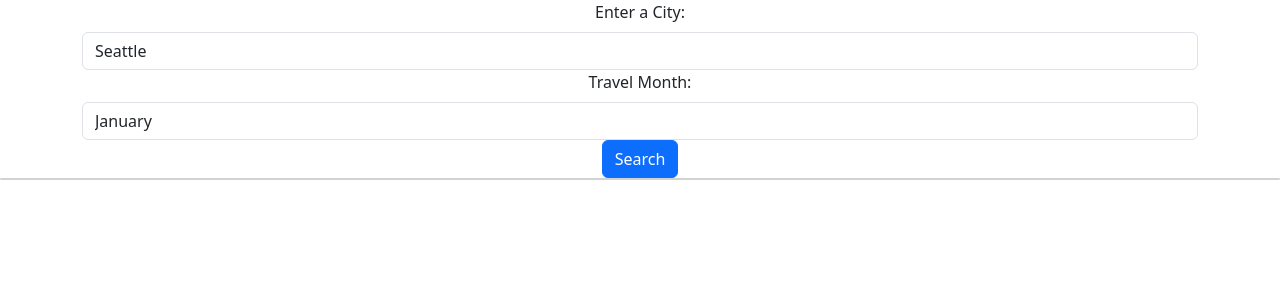
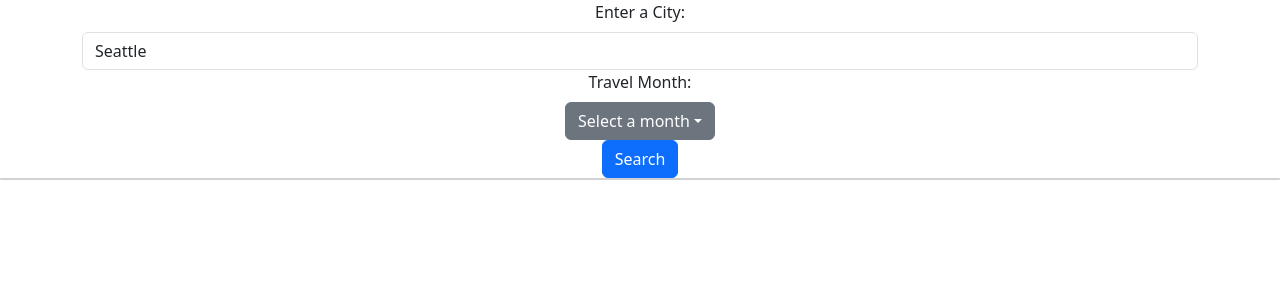
Before and after one commit to tammytdo/travel_planner_frontend, a React (Create React App) app: page / in a window 1280 px wide. Shown: the top 300 px of the page. Built offline with nearby package versions, Linux system fonts and the light colour scheme.

Commit message:
added dropdown arrow to months field

```diff
--- a/src/App.js
+++ b/src/App.js
@@ -2,7 +2,7 @@ import "./App.css";
 import React, { useState } from "react";
 import axios from "axios";
 
-import sampleResponse from "./sampleResponse.json";
+import sampleResponse from "./sampleResponse.json"; // for testing
 import InputForm from "./components/InputForm/InputForm";
 import TypicalWeatherCard from "./components/Weather/TypicalWeatherCard";
 import WeatherCard from "./components/Weather/WeatherCard";
@@ -15,7 +15,7 @@ function App() {
     // city: "",
     // month: "",
     city: "Seattle", // Seattle for testing
-    month: "January", // January for testing
+    month: "Select a month", // January for testing
     months: [
       "January",
       "February",
@@ -43,8 +43,6 @@ function App() {
   });
 
   const handleInputChange = (e) => {
-    e.preventDefault();
-
     const { name, value } = e.target;
     setUserFormData({
       ...userFormData,
@@ -52,57 +50,56 @@ function App() {
     });
   };
 
-  // testing
-  const handleFormSubmit = async (e) => {
+  // // testing
+  // const handleFormSubmit = async (e) => {
+  //   e.preventDefault();
+  //   try {
+  //     if (userFormData.city && userFormData.month) {
+  //       // Instead of making an actual API call, use the imported sampleResponse
+  //       setUserFormData({
+  //         ...userFormData,
+  //         response: sampleResponse,
+  //         attractions: sampleResponse.attractions,
+  //         restaurants: sampleResponse.restaurants,
+  //         typicalWeather: sampleResponse.typical_weather,
+  //         upcomingWeather: sampleResponse.upcoming_weather,
+  //       });
+  //     } else {
+  //       console.error("City and month are required");
+  //     }
+  //   } catch (error) {
+  //     console.error("Error:", error);
+  //   }
+  // };
+
+  // Live API call
+  const handleFormSubmit = (e) => {
     e.preventDefault();
+    fetchData();
+  };
+
+  // Live API call
+  const fetchData = async () => {
     try {
       if (userFormData.city && userFormData.month) {
-        // Instead of making an actual API call, use the imported sampleResponse
+        const apiEndpoint = `http://localhost:5000/getCityData?user_destination=${userFormData.city}&month=${userFormData.month}`;
+
+        const response = await axios.get(apiEndpoint);
+
         setUserFormData({
           ...userFormData,
-          response: sampleResponse,
-          attractions: sampleResponse.attractions,
-          restaurants: sampleResponse.restaurants,
-          typicalWeather: sampleResponse.typical_weather,
-          upcomingWeather: sampleResponse.upcoming_weather,
+          attractions: response.data.attractions,
+          restaurants: response.data.restaurants,
+          typicalWeather: response.data.typical_weather,
+          upcomingWeather: response.data.upcoming_weather,
         });
       } else {
         console.error("City and month are required");
       }
     } catch (error) {
-      console.error("Error:", error);
+      console.error("Error fetching data:", error);
     }
   };
-
-  // Live API call
-  // const handleFormSubmit = (e) => {
-  //   e.preventDefault();
-  //   fetchData();
-  // };
-
-  // Live API call
-
-  // const fetchData = async () => {
-  //   try {
-  //     if (userFormData.city && userFormData.month) {
-  //       const apiEndpoint = `http://localhost:5000/getCityData?user_destination=${userFormData.city}&month=${userFormData.month}`;
-
-  //       const response = await axios.get(apiEndpoint);
-
-  //       setUserFormData({
-  //         ...userFormData,
-  //         attractions: response.data.attractions,
-  //         restaurants: response.data.restaurants,
-  //         typicalWeather: response.data.typical_weather,
-  //         upcomingWeather: response.data.upcoming_weather,
-  //       });
-  //     } else {
-  //       console.error("City and month are required");
-  //     }
-  //   } catch (error) {
-  //     console.error("Error fetching data:", error);
-  //   }
-  // };
 
   return (
     <div className="App">
--- a/src/components/InputForm/InputForm.js
+++ b/src/components/InputForm/InputForm.js
@@ -1,5 +1,5 @@
 import React from "react";
-import { Form, Button, Container } from "react-bootstrap";
+import { Form, Button, Container, Dropdown } from "react-bootstrap";
 
 const InputForm = (props) => {
   return (
@@ -16,24 +16,28 @@ const InputForm = (props) => {
           />
         </Form.Group>
 
-        {/* Add a bootstrap Dropdown to the months */}
         <Form.Group controlId="select-month">
           <Form.Label>Travel Month: </Form.Label>
-          <Form.Control
-            as="select"
-            name="month"
-            defaultValue={props.month}
-            onChange={props.handleInputChange}
-          >
-            <option defaultValue="" disabled>
-              Select a month
-            </option>
-            {props.months.map((month, idx) => (
-              <option key={idx} defaultValue={month}>
-                {month}
-              </option>
-            ))}
-          </Form.Control>
+          <Dropdown>
+            <Dropdown.Toggle variant="secondary">
+              {props.month || "Select a month"}
+            </Dropdown.Toggle>
+
+            <Dropdown.Menu>
+              {props.months.map((monthSelected, idx) => (
+                <Dropdown.Item
+                  key={`month-${idx}`}
+                  onClick={() =>
+                    props.handleInputChange({
+                      target: { name: "month", value: monthSelected },
+                    })
+                  }
+                >
+                  {monthSelected}
+                </Dropdown.Item>
+              ))}
+            </Dropdown.Menu>
+          </Dropdown>
         </Form.Group>
         <Button type="submit">Search</Button>
       </Form>
```
